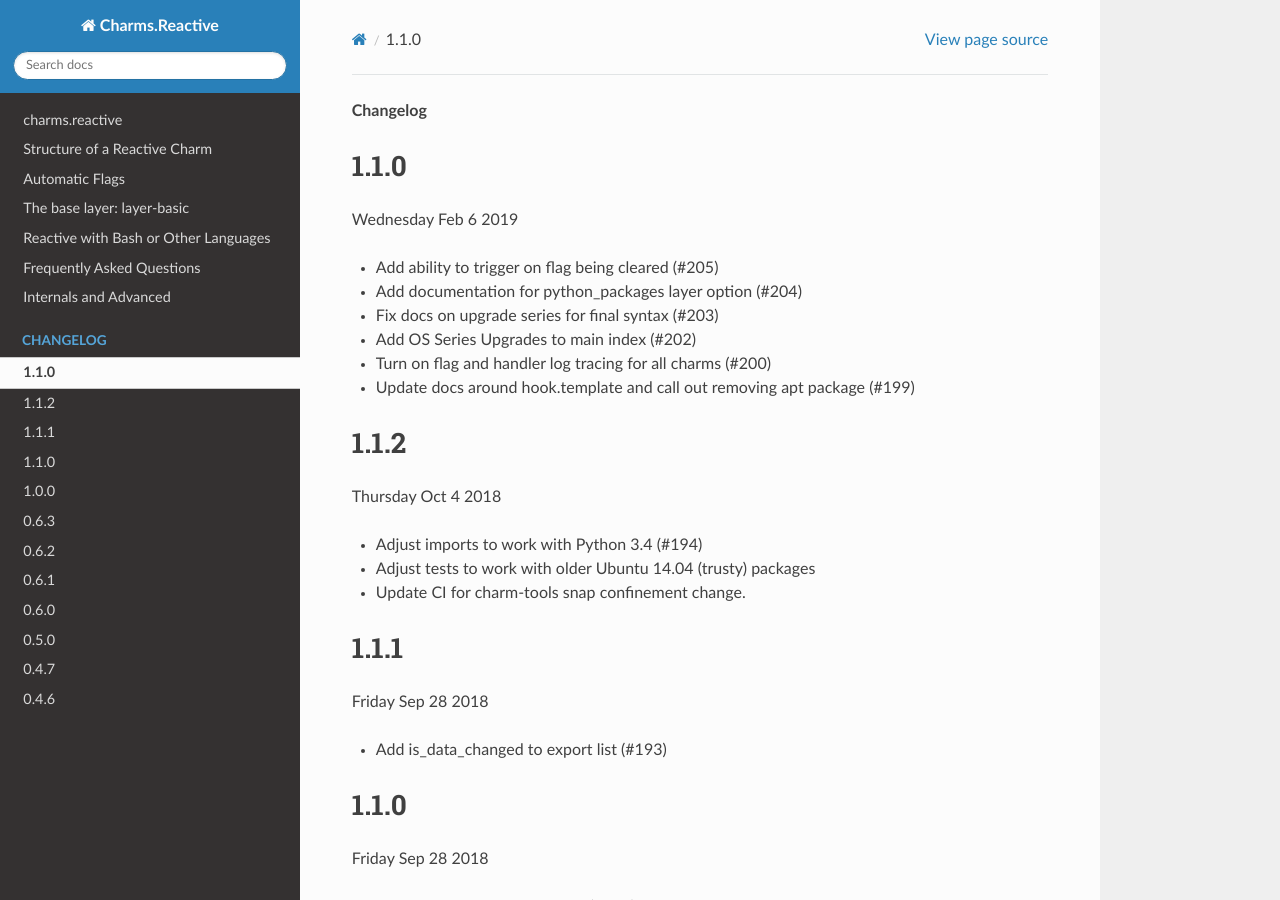
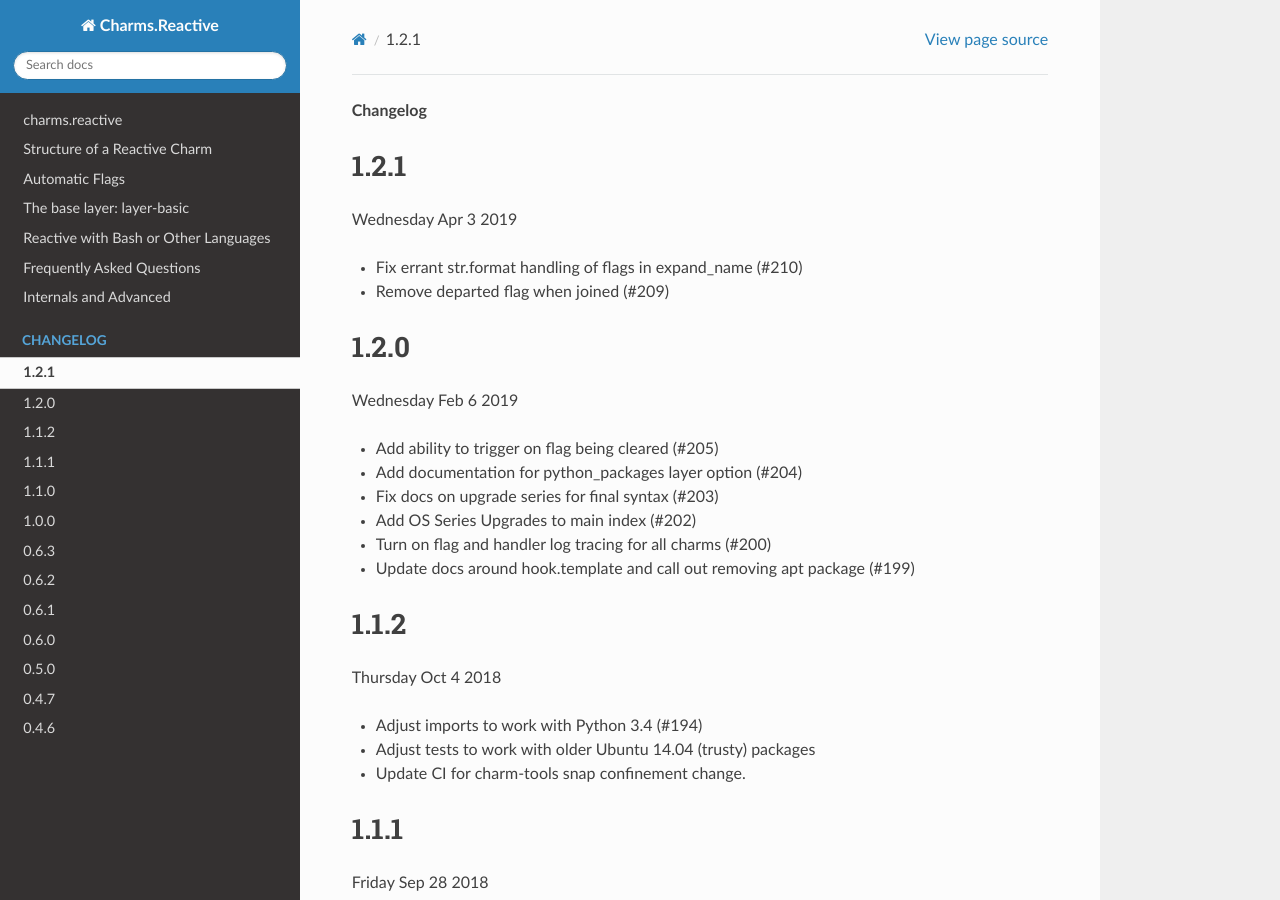
Before and after one commit to canonical/charms.reactive, a Sphinx documentation site: the page built from docs/changelog.rst, in a window 1280 px wide and 900 px high. Built offline with Sphinx 7.4.7 and the Read the Docs theme 2.0.0, drawn with Linux system fonts in a browser that asks for light colours; pages that are not in the unit, such as notebooks, are missing from menus.

Commit message:
Release 1.2.1

```diff
--- a/docs/changelog.rst
+++ b/docs/changelog.rst
@@ -1,6 +1,13 @@
 **Changelog**
 
-1.1.0
+1.2.1
+^^^^^
+Wednesday Apr 3 2019
+
+* Fix errant str.format handling of flags in expand_name (#210)
+* Remove departed flag when joined (#209)
+
+1.2.0
 ^^^^^
 Wednesday Feb 6 2019
 
```
Also changed, not shown: 1 other file.
